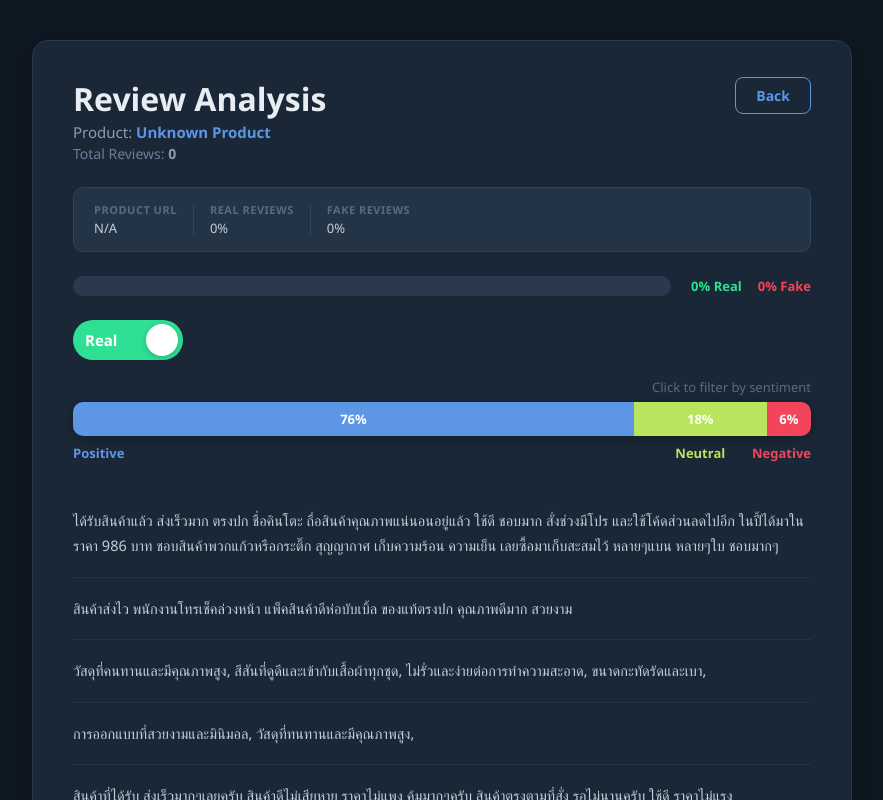
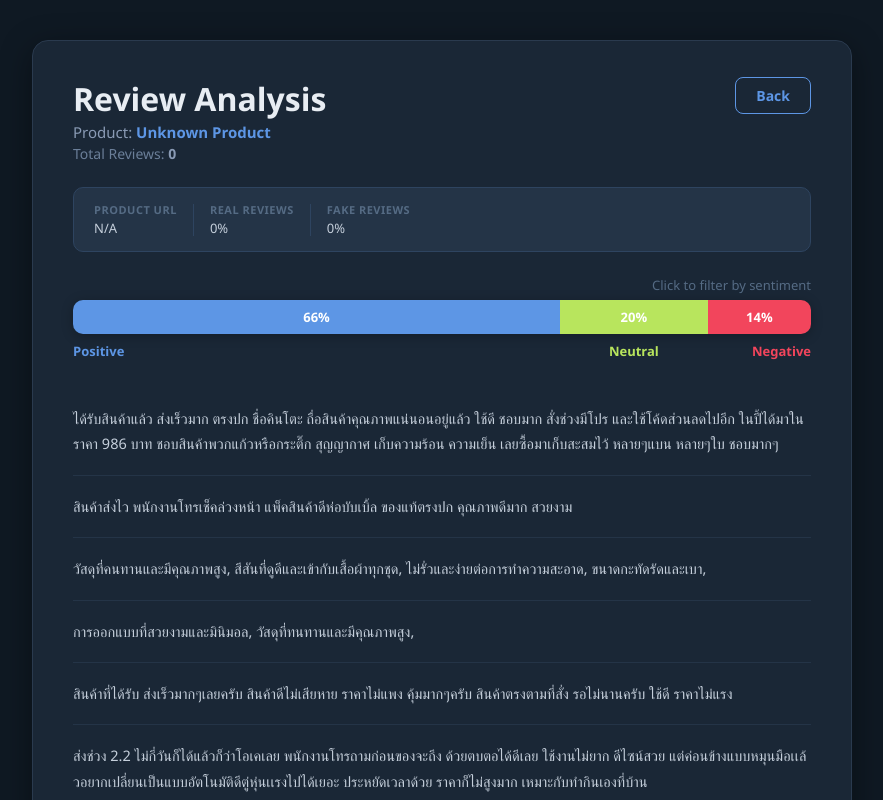
Before and after one commit to earnWaruntorn/VeriView, a React (Vite) app: page /admin/log-result in a window 1280 px wide. Shown: the top 800 px of the page, without its empty margins (198-1081 px from the left). Built offline with nearby package versions, Linux system fonts and the light colour scheme; sample sign-in values are in the browser's storage.

Commit message:
/feet: Update the admin view on log result page

```diff
--- a/src/pages/LogResultPage.jsx
+++ b/src/pages/LogResultPage.jsx
@@ -47,14 +47,38 @@ const LogResultPage = () => {
         navigate("/admin");
     };
 
-    const [showReal, setShowReal] = useState(true);
+    // viewMode: null = all reviews (default), "real" = real only, "fake" = fake only
+    const [viewMode, setViewMode] = useState(null);
     const [currentPage, setCurrentPage] = useState(1);
     const [selectedSentiment, setSelectedSentiment] = useState(null);
     const [hoveredSentiment, setHoveredSentiment] = useState(null);
 
-    const rawReviews = showReal
-        ? (stateRealReviews && stateRealReviews.length > 0 ? stateRealReviews : demoRealReviews)
-        : (stateFakeReviews && stateFakeReviews.length > 0 ? stateFakeReviews : demoFakeReviews);
+    const handleViewModeToggle = (mode) => {
+        if (viewMode === mode) {
+            // Clicking the active filter again → back to default
+            setViewMode(null);
+        } else {
+            setViewMode(mode);
+        }
+        setCurrentPage(1);
+        setSelectedSentiment(null);
+    };
+
+    // Resolve review arrays (use state data if available, fallback to mock)
+    const realReviews = stateRealReviews && stateRealReviews.length > 0
+        ? stateRealReviews
+        : demoRealReviews;
+    const fakeReviews = stateFakeReviews && stateFakeReviews.length > 0
+        ? stateFakeReviews
+        : demoFakeReviews;
+
+    // Build the displayed reviews based on viewMode
+    const rawReviews = useMemo(() => {
+        if (viewMode === "real") return realReviews;
+        if (viewMode === "fake") return fakeReviews;
+        // Default: combine both real and fake
+        return [...realReviews, ...fakeReviews];
+    }, [viewMode, realReviews, fakeReviews]);
 
     const reviews = rawReviews.filter(r => !selectedSentiment || r.sentiment === selectedSentiment);
 
@@ -65,12 +89,6 @@ const LogResultPage = () => {
     const safePage = Math.min(currentPage, totalPages);
     const startIdx = (safePage - 1) * REVIEWS_PER_PAGE;
     const pageReviews = reviews.slice(startIdx, startIdx + REVIEWS_PER_PAGE);
-
-    const handleToggle = () => {
-        setShowReal((prev) => !prev);
-        setCurrentPage(1);
-        setSelectedSentiment(null);
-    };
 
     const goToPage = (p) => {
         if (p >= 1 && p <= totalPages) setCurrentPage(p);
@@ -102,7 +120,7 @@ const LogResultPage = () => {
                     </button>
                 </div>
 
-                {/* Info banner */}
+                {/* Info banner — clickable Real/Fake filters */}
                 <div className="logresult-info-banner">
                     <div className="logresult-info-item">
                         <span className="info-label">Product URL</span>
@@ -115,41 +133,36 @@ const LogResultPage = () => {
                         </span>
                     </div>
                     <div className="logresult-info-divider" />
-                    <div className="logresult-info-item">
+                    <div
+                        className={`logresult-info-item logresult-info-clickable ${viewMode === "real" ? "logresult-filter-real-active" : ""}`}
+                        onClick={() => handleViewModeToggle("real")}
+                    >
                         <span className="info-label">Real Reviews</span>
                         <span className="info-value">{realPercent}%</span>
                     </div>
                     <div className="logresult-info-divider" />
-                    <div className="logresult-info-item">
+                    <div
+                        className={`logresult-info-item logresult-info-clickable ${viewMode === "fake" ? "logresult-filter-fake-active" : ""}`}
+                        onClick={() => handleViewModeToggle("fake")}
+                    >
                         <span className="info-label">Fake Reviews</span>
                         <span className="info-value">{fakePercent}%</span>
                     </div>
                 </div>
 
-                {/* Ratio bar */}
-                <div className="logresult-ratio-row">
-                    <div className="logresult-ratio-bar-lg">
-                        <div className="logresult-ratio-green" style={{ width: `${realPercent}%` }} />
-                        <div className="logresult-ratio-red" style={{ width: `${fakePercent}%` }} />
+                {/* Active filter indicator */}
+                {viewMode && (
+                    <div className={`logresult-filter-badge ${viewMode === "real" ? "badge-real" : "badge-fake"}`}>
+                        Showing {viewMode === "real" ? "Real" : "Fake"} Reviews
+                        <span className="logresult-filter-badge-count">({rawReviews.length})</span>
+                        <button
+                            className="logresult-filter-badge-clear"
+                            onClick={() => { setViewMode(null); setCurrentPage(1); setSelectedSentiment(null); }}
+                        >
+                            ✕
+                        </button>
                     </div>
-                    <div className="logresult-ratio-label">
-                        <span className="real-label">{realPercent}% Real</span>
-                        <span className="fake-label">{fakePercent}% Fake</span>
-                    </div>
-                </div>
-
-                {/* Toggle Real-Fake */}
-                <div className="logresult-toggle-row">
-                    <button
-                        className={`logresult-toggle-pill ${showReal ? "toggle-real" : "toggle-fake"}`}
-                        onClick={handleToggle}
-                    >
-                        <span className="logresult-toggle-label">
-                            {showReal ? "Real" : "Fake"}
-                        </span>
-                        <span className="logresult-toggle-knob" />
-                    </button>
-                </div>
+                )}
 
                 {/* Sentiment Bar */}
                 <div className="logresult-sentiment-section">
--- a/src/styles/logresult.css
+++ b/src/styles/logresult.css
@@ -73,63 +73,6 @@
   color: #fff;
 }
 
-/* Toggle */
-.logresult-toggle-row {
-  margin-bottom: 18px;
-}
-
-.logresult-toggle-pill {
-  position: relative;
-  display: inline-flex;
-  align-items: center;
-  width: 110px;
-  height: 40px;
-  border-radius: 40px;
-  border: none;
-  cursor: pointer;
-  padding: 0 12px;
-  font-size: 15px;
-  font-weight: 700;
-  color: #fff;
-  transition: background 0.35s;
-}
-
-.logresult-toggle-pill.toggle-real {
-  background: #2EDF94;
-}
-
-.logresult-toggle-pill.toggle-fake {
-  background: #C0564B;
-  flex-direction: row-reverse;
-}
-
-.logresult-toggle-label {
-  position: relative;
-  z-index: 1;
-  pointer-events: none;
-  user-select: none;
-}
-
-.logresult-toggle-knob {
-  position: absolute;
-  top: 4px;
-  width: 32px;
-  height: 32px;
-  border-radius: 50%;
-  background: #fff;
-  box-shadow: 0 2px 6px rgba(0, 0, 0, 0.18);
-  transition: left 0.3s, right 0.3s;
-}
-
-.logresult-toggle-pill.toggle-real .logresult-toggle-knob {
-  left: auto;
-  right: 5px;
-}
-
-.logresult-toggle-pill.toggle-fake .logresult-toggle-knob {
-  left: 5px;
-  right: auto;
-}
 
 /* Sentiment Bar */
 .logresult-sentiment-section {
@@ -355,51 +298,97 @@
   background: #2e4460;
 }
 
-/* Ratio summary */
-.logresult-ratio-row {
-  display: flex;
-  align-items: center;
-  gap: 20px;
-  margin-bottom: 24px;
+/* Clickable info items */
+.logresult-info-clickable {
+  cursor: pointer;
+  border-radius: 8px;
+  padding: 8px 12px;
+  margin: -8px -12px;
+  transition: all 0.25s ease;
+  user-select: none;
 }
 
-.logresult-ratio-bar-lg {
-  display: flex;
-  flex: 1;
-  height: 20px;
-  border-radius: 10px;
-  overflow: hidden;
-  background: #2a3a4e;
+.logresult-info-clickable:hover {
+  background: rgba(93, 150, 229, 0.1);
 }
 
-.logresult-ratio-green {
-  background: #2EDF94;
-  height: 100%;
-  transition: width 0.5s ease;
-  border-radius: 10px 0 0 10px;
+.logresult-info-clickable.logresult-filter-real-active {
+  background: rgba(46, 223, 148, 0.12);
+  box-shadow: inset 0 0 0 1.5px #2EDF94;
 }
 
-.logresult-ratio-red {
-  background: #F2455C;
-  height: 100%;
-  transition: width 0.5s ease;
-  border-radius: 0 10px 10px 0;
-}
-
-.logresult-ratio-label {
-  display: flex;
-  gap: 16px;
-  font-size: 13px;
-  font-weight: 600;
-  white-space: nowrap;
-}
-
-.logresult-ratio-label .real-label {
+.logresult-info-clickable.logresult-filter-real-active .info-label {
   color: #2EDF94;
 }
 
-.logresult-ratio-label .fake-label {
+.logresult-info-clickable.logresult-filter-real-active .info-value {
+  color: #2EDF94;
+  font-weight: 700;
+}
+
+.logresult-info-clickable.logresult-filter-fake-active {
+  background: rgba(242, 69, 92, 0.12);
+  box-shadow: inset 0 0 0 1.5px #F2455C;
+}
+
+.logresult-info-clickable.logresult-filter-fake-active .info-label {
   color: #F2455C;
+}
+
+.logresult-info-clickable.logresult-filter-fake-active .info-value {
+  color: #F2455C;
+  font-weight: 700;
+}
+
+/* Filter badge */
+.logresult-filter-badge {
+  display: inline-flex;
+  align-items: center;
+  gap: 8px;
+  padding: 8px 16px;
+  border-radius: 20px;
+  font-size: 13px;
+  font-weight: 600;
+  color: #fff;
+  margin-bottom: 20px;
+  animation: badgeFadeIn 0.3s ease;
+}
+
+@keyframes badgeFadeIn {
+  from { opacity: 0; transform: translateY(-6px); }
+  to   { opacity: 1; transform: translateY(0); }
+}
+
+.logresult-filter-badge.badge-real {
+  background: rgba(46, 223, 148, 0.18);
+  color: #2EDF94;
+  border: 1px solid rgba(46, 223, 148, 0.35);
+}
+
+.logresult-filter-badge.badge-fake {
+  background: rgba(242, 69, 92, 0.18);
+  color: #F2455C;
+  border: 1px solid rgba(242, 69, 92, 0.35);
+}
+
+.logresult-filter-badge-count {
+  opacity: 0.7;
+}
+
+.logresult-filter-badge-clear {
+  background: none;
+  border: none;
+  color: inherit;
+  cursor: pointer;
+  font-size: 14px;
+  padding: 0 2px;
+  opacity: 0.6;
+  transition: opacity 0.2s;
+  line-height: 1;
+}
+
+.logresult-filter-badge-clear:hover {
+  opacity: 1;
 }
 
 /* Responsive */
@@ -435,8 +424,4 @@
     height: 1px;
   }
 
-  .logresult-ratio-row {
-    flex-direction: column;
-    align-items: stretch;
-  }
 }
```
